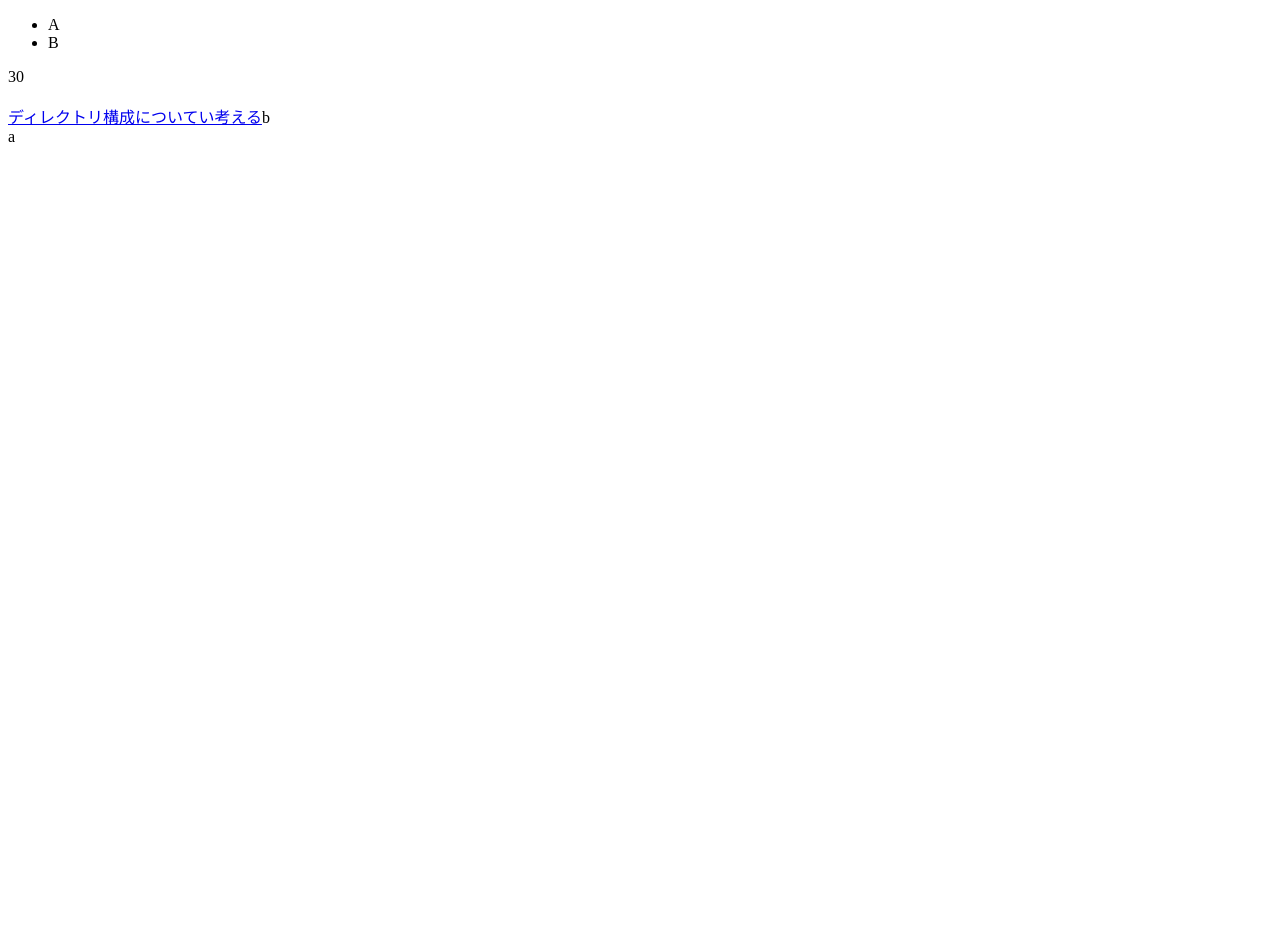
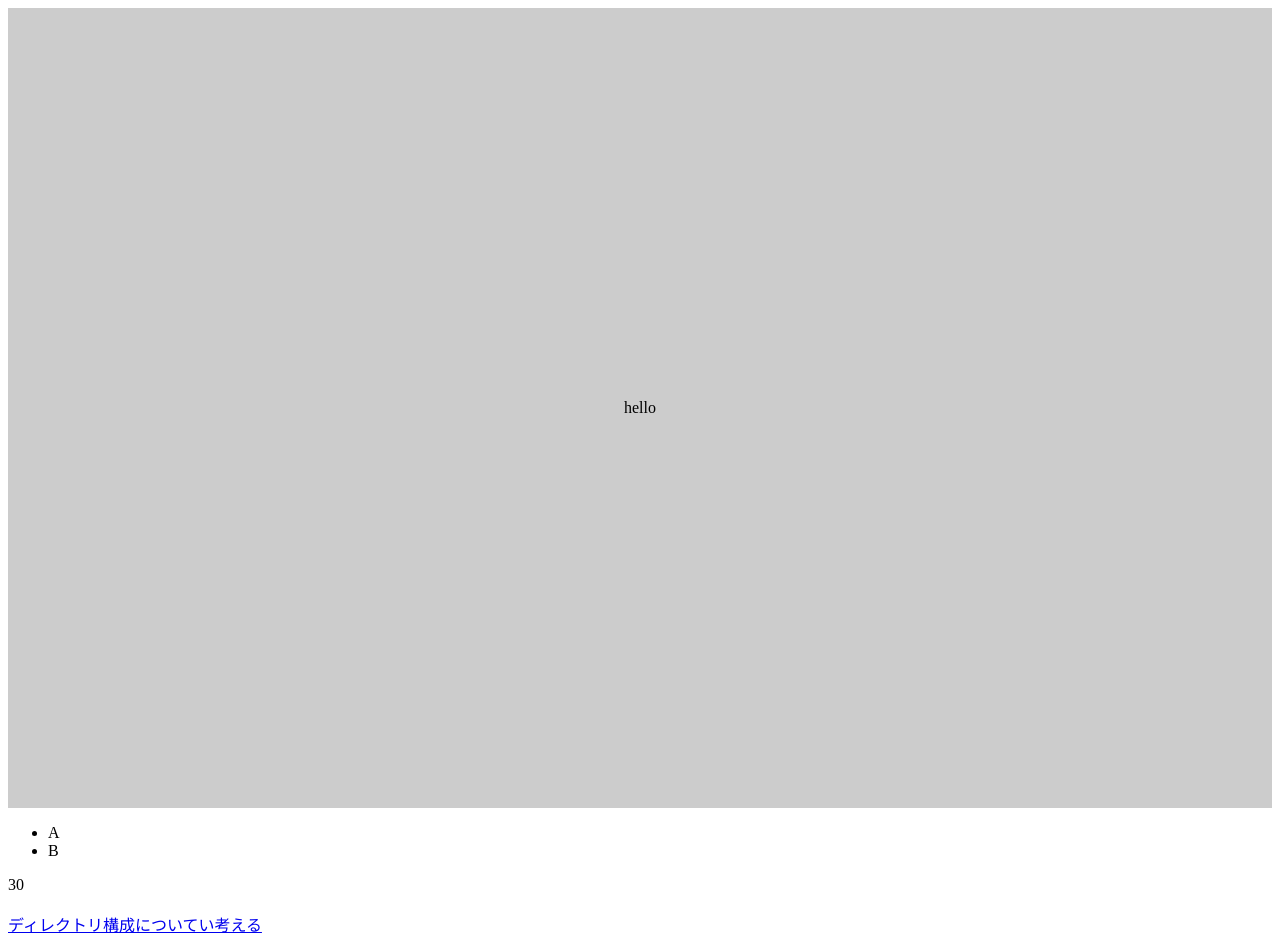
Before and after one commit to masashi49/storybook3ts, a Next.js app in the folder mynextapp/: page / in a window 1280 px wide. Shown: the top 940 px of the page. Before the commit the page ends 800 px from the top, so only its background shows below. Built offline with nearby package versions, Linux system fonts and the light colour scheme.

Commit message:
emotionをいれる

```diff
--- a/mynextapp/package.json
+++ b/mynextapp/package.json
@@ -11,6 +11,9 @@
     "build-storybook": "build-storybook"
   },
   "dependencies": {
+    "@emotion/babel-plugin": "^11.7.2",
+    "@emotion/babel-preset-css-prop": "^11.2.0",
+    "@emotion/react": "^11.8.2",
     "next": "12.1.1",
     "react": "17.0.2",
     "react-dom": "17.0.2"
--- a/mynextapp/pages/index.tsx
+++ b/mynextapp/pages/index.tsx
@@ -1,8 +1,10 @@
 import type { NextPage } from 'next'
+import { css } from "@emotion/react"
 import Link from 'next/link'
 import PageHead from './Head'
 import { Footer } from '../components/Footer'
 import { DialogError } from '../components/DialogError'
+
 
 const snsArray: string[] = ["A", "B"]
 
@@ -10,15 +12,30 @@ const Home: NextPage = () => {
   return (
     <>
       <PageHead />
+      <div css={container} >
+        hello
+      </div>
       <Footer sns={snsArray} id={30} />
 
       <br />
       <Link href="https://note.com/tabelog_frontend/n/n07b4077f5cf3">
         <a>ディレクトリ構成についてい考える</a>
       </Link>
-      b<DialogError />a
+      <DialogError error="アウト" />
     </>
   )
 }
 
+const container = css`
+  min-height: 100vh;
+  padding: 0 0.5rem;
+  display: flex;
+  flex-direction: column;
+  justify-content: center;
+  align-items: center;
+  height: 100vh;
+  background:#ccc;
+`
+
+
 export default Home
--- a/mynextapp/tsconfig.json
+++ b/mynextapp/tsconfig.json
@@ -13,7 +13,8 @@
     "resolveJsonModule": true,
     "isolatedModules": true,
     "jsx": "preserve",
-    "incremental": true
+    "incremental": true,
+    "types": ["@emotion/react/types/css-prop"],
   },
   "include": ["next-env.d.ts", "**/*.ts", "**/*.tsx"],
   "exclude": ["node_modules"]
```
Also changed, not shown: mynextapp/components/Button.tsx (+12 -1 lines), mynextapp/.babelrc (added), 2 other files (tests, documents, lock files or other folders).
